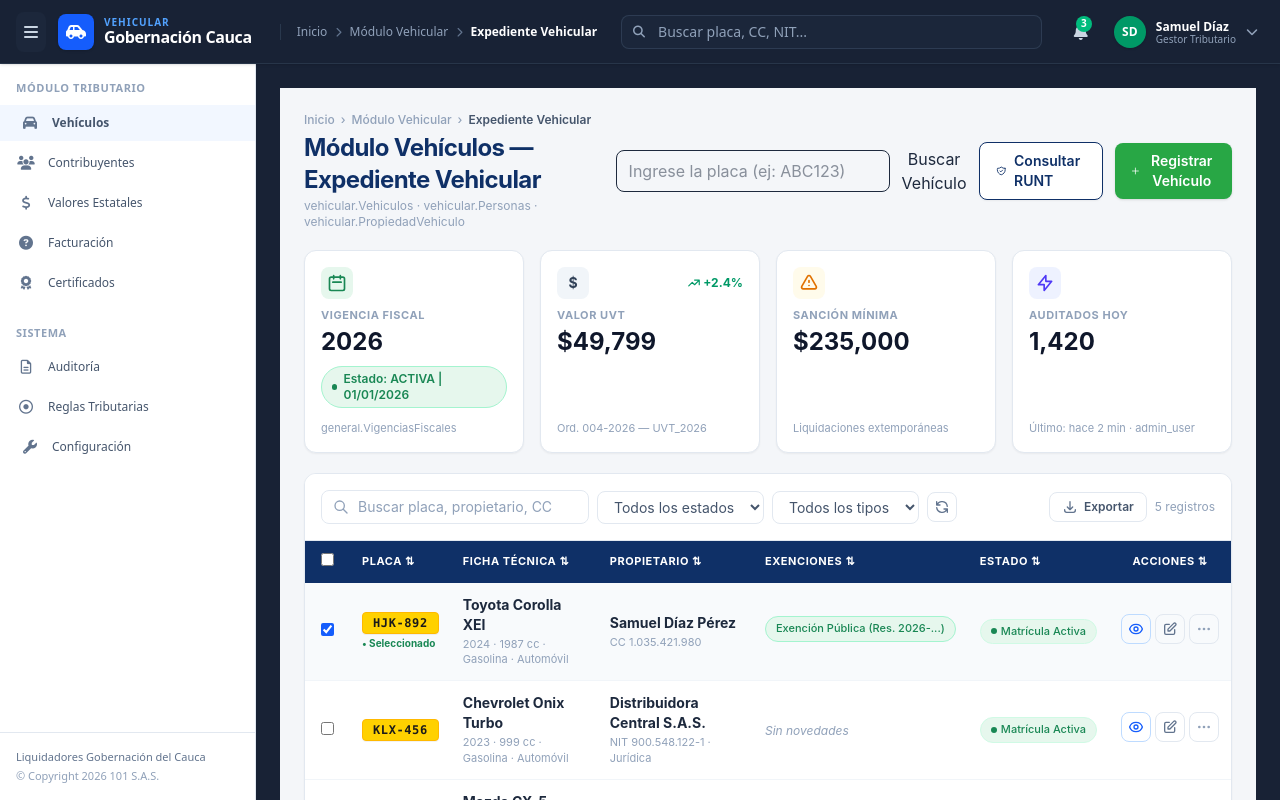
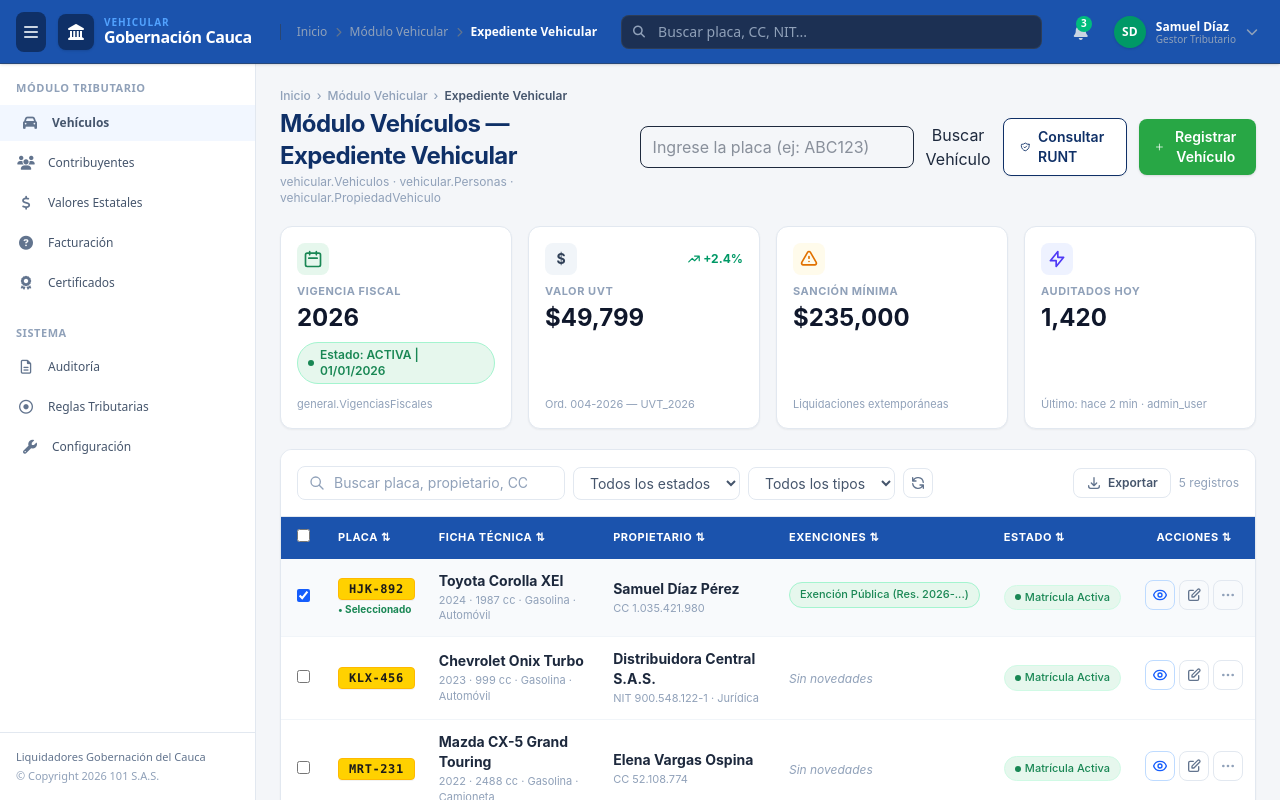
Before and after one commit to GOBERNACIONES2025/GobernacionCauca-Liquidadores-Fronted, an Angular app in the folder GobernacionCaucaIU/: page /automotores/vehiculos in a window 1280 px wide. Built offline with nearby package versions, Linux system fonts and the light colour scheme.

Commit message:
Cambios de estilos e iconos en layout

```diff
--- a/GobernacionCaucaIU/src/app/features/automotores/presentation/layout/automotores-layout.html
+++ b/GobernacionCaucaIU/src/app/features/automotores/presentation/layout/automotores-layout.html
@@ -1,13 +1,13 @@
-<div class="flex flex-col h-screen w-full bg-[#182235] text-slate-100 font-sans overflow-hidden">
+<div class="flex flex-col h-screen w-full bg-vehiculos-brand-light text-slate-100 font-sans overflow-hidden">
   <!-- TOP NAVBAR -->
-  <header class="h-16 bg-[#182235] text-white flex items-center justify-between px-4 z-20 border-b border-slate-700/60 shadow-sm shrink-0">
+  <header class="h-16 bg-vehiculos-brand-light text-white flex items-center justify-between px-4 z-20 border-b border-slate-700/60 shadow-sm shrink-0">
     <!-- Left Section: Logo, Title & Mobile/Sidebar Toggle -->
     <div class="flex items-center space-x-3">
       <!-- Sidebar Toggle Button -->
       <button
         (click)="toggleSidebar()"
         type="button"
-        class="p-2 rounded-lg bg-slate-800/80 text-slate-300 hover:text-white hover:bg-slate-700 focus:outline-none transition cursor-pointer"
+        class="p-2 rounded-lg bg-vehiculos-brand-dark text-slate-300 hover:text-white hover:bg-vehiculos-brand-dark focus:outline-none transition cursor-pointer"
         title="Alternar Menú"
       >
         <i class="fa-solid fa-bars text-base"></i>
@@ -15,8 +15,8 @@
 
       <!-- Brand Logo & Title -->
       <div class="flex items-center space-x-2.5">
-        <div class="w-9 h-9 rounded-lg bg-blue-600 flex items-center justify-center text-white shadow-sm">
-          <i class="fa-solid fa-car-side text-base"></i>
+        <div class="w-9 h-9 rounded-lg bg-vehiculos-brand-dark flex items-center justify-center text-white shadow-sm">
+          <i class="fas fa-landmark"></i>
         </div>
         <div class="flex flex-col">
           <span class="text-[10px] font-bold tracking-widest text-blue-400 uppercase leading-none">Vehicular</span>
@@ -97,7 +97,7 @@
   </header>
 
   <!-- BODY CONTENT AREA: MAIN SIDEBAR + SECONDARY CONFIG SIDEBAR + ROUTER OUTLET -->
-  <div class="flex flex-1 overflow-hidden relative bg-[#182235]">
+  <div class="flex flex-1 overflow-hidden relative bg-vehiculos-bg-main">
     <!-- MAIN SIDEBAR -->
     <aside
       [class.w-64]="isSidebarOpen()"
@@ -388,7 +388,7 @@
     }
 
     <!-- MAIN PAGE ROUTER OUTLET CONTAINER -->
-    <main class="flex-1 bg-[#182235] text-white overflow-y-auto p-4 md:p-6 min-w-0">
+    <main class="flex-1 bg-vehiculos-bg-main overflow-y-auto min-w-0 flex flex-col min-h-full">
       <router-outlet />
     </main>
   </div>
--- a/GobernacionCaucaIU/src/app/features/automotores/presentation/pages/vehiculos/vehiculos.html
+++ b/GobernacionCaucaIU/src/app/features/automotores/presentation/pages/vehiculos/vehiculos.html
@@ -1,4 +1,4 @@
-<div class="min-h-screen bg-vehiculos-bg-main text-slate-800 font-vehiculos-sans p-4 md:p-6 relative">
+<div class="w-full flex-1 min-h-full bg-vehiculos-bg-main text-slate-800 font-vehiculos-sans p-4 md:p-6 relative">
 
   <!-- PURE TAILWIND INTERACTIVE TOGGLES (HIDDEN STATE CONTROL) -->
   <input type="checkbox" id="runt-modal-toggle" class="peer/runt hidden" />
@@ -193,7 +193,7 @@
       <div class="overflow-x-auto">
         <table class="w-full text-left text-xs md:text-sm border-collapse">
           <thead>
-            <tr class="bg-vehiculos-brand-dark text-white uppercase text-[11px] tracking-wider font-semibold">
+            <tr class="bg-vehiculos-brand-light text-white uppercase text-[11px] tracking-wider font-semibold">
               <th class="py-3 px-4 w-10 text-center">
                 <input type="checkbox" class="rounded border-slate-300 accent-blue-600 cursor-pointer" />
               </th>
--- a/GobernacionCaucaIU/src/app/features/automotores/presentation/styles-automotores.css
+++ b/GobernacionCaucaIU/src/app/features/automotores/presentation/styles-automotores.css
@@ -4,8 +4,8 @@
      COLORES EXCLUSIVOS - MÓDULO VEHÍCULOS / AUTOMOTORES
      ---------------------------------------------------- */
   /* Azules Corporativos */
-  --color-vehiculos-brand-dark: #0f3067;      /* Azul oscuro de la barra superior y cabecera de tabla */
-  --color-vehiculos-brand-light: #1e4b8f;     /* Azul secundario para elementos de selección o botones secundarios */
+  --color-vehiculos-brand-dark: #0F3067;      /* Azul oscuro de la barra superior y cabecera de tabla */
+  --color-vehiculos-brand-light: #1b53ad;     /* Azul secundario para elementos de selección o botones secundarios */
   --color-vehiculos-bg-main: #f4f6f9;         /* Gris muy claro del fondo de la pantalla */
   --color-vehiculos-bg-card: #ffffff;         /* Blanco puro para los paneles/tarjetas superiores */
 
```
